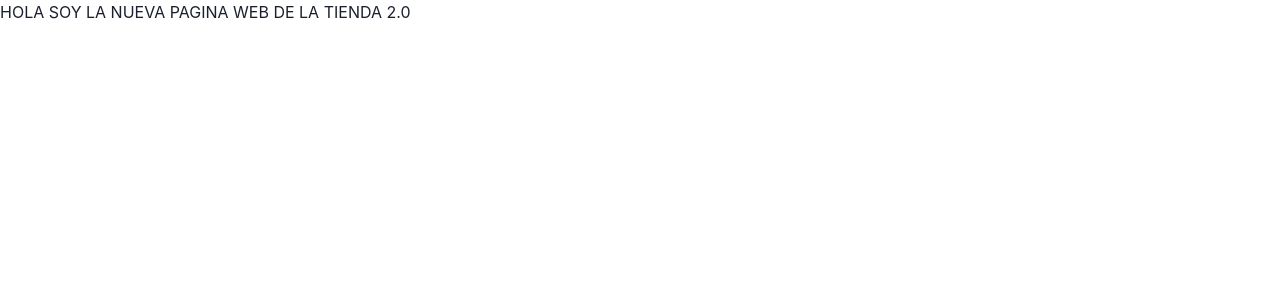
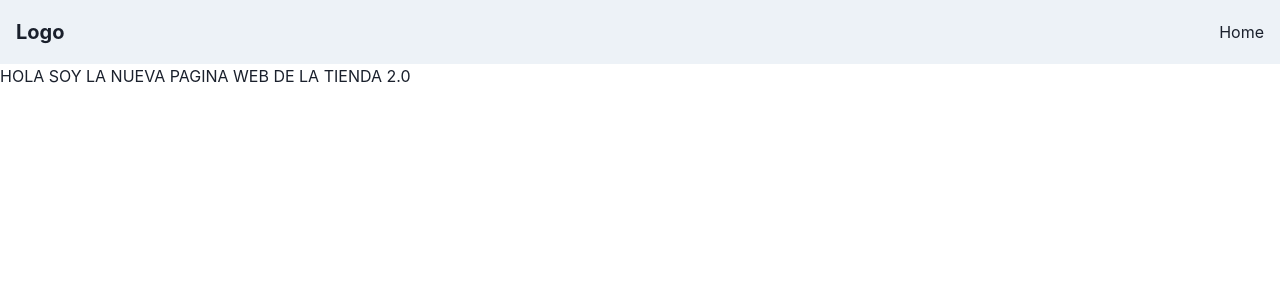
Before and after one commit to raffamartyn/tienda2.0, a Next.js app: page / in a window 1280 px wide. Shown: the top 300 px of the page. Built offline with nearby package versions, Linux system fonts and the light colour scheme.

Commit message:
componentes Navbar y layout creada

```diff
--- /dev/null
+++ b/component/layout.tsx
@@ -0,0 +1,20 @@
+import { ReactNode } from "react";
+import Navbar from "./navbar";
+
+interface Props {
+    children?:ReactNode
+}
+
+const Layout = ({children, ...props}: Props) =>{
+    return(
+        <>
+
+        <Navbar/>
+
+        <main {...props}>{children}</main>
+
+        </>
+    )
+}
+
+export default Layout;
--- /dev/null
+++ b/component/navbar.tsx
@@ -0,0 +1,61 @@
+
+import {
+    Box,
+    Flex,
+    HStack,
+    IconButton,
+    useDisclosure,
+    useColorModeValue,
+    Stack,
+    Heading,
+    Button,
+    Spacer,
+  } from '@chakra-ui/react';
+  import Link from 'next/link';
+  import { HamburgerIcon, CloseIcon } from '@chakra-ui/icons';
+
+
+  const Navbar = () => {
+    const { isOpen, onOpen, onClose } = useDisclosure();
+    const handleClick = () => (isOpen ? onClose() : onOpen());
+
+    return (
+      <Box bg={useColorModeValue('gray.100', 'gray.900')} px={4}>
+        <Flex h={16} alignItems={"center"} >
+          <IconButton
+            size={'md'}
+            icon={isOpen ? <CloseIcon /> : <HamburgerIcon />}
+            aria-label={'Open Menu'}
+            display={{ md: 'none' }}
+            onClick={handleClick}
+          />
+          <HStack spacing={8} alignItems={'center'}>
+            <Box>
+              <Heading size="md">Logo</Heading>
+            </Box>
+            </HStack>
+            <Spacer />
+            <HStack
+              as={'nav'}
+              spacing={4}
+              display={{ base: 'none', md: 'flex' }}
+
+            >
+              <Link href="/">Home</Link>
+            </HStack>
+
+        </Flex>
+
+        {isOpen ? (
+          <Box pb={4} display={{ md: 'none' }}>
+            <Stack as={'nav'} spacing={4}>
+            <Link href="/">Home</Link>
+
+            </Stack>
+          </Box>
+        ) : null}
+      </Box>
+    );
+  };
+
+  export default Navbar;
--- a/package.json
+++ b/package.json
@@ -9,6 +9,8 @@
     "lint": "next lint"
   },
   "dependencies": {
+    "@chakra-ui/icon": "^3.0.16",
+    "@chakra-ui/icons": "^2.0.18",
     "@chakra-ui/react": "^2.5.5",
     "@next/font": "13.2.4",
     "@types/node": "18.15.11",
--- a/src/pages/index.tsx
+++ b/src/pages/index.tsx
@@ -1,8 +1,12 @@
 import { Text } from "@chakra-ui/react";
-
+import Layout from "component/layout";
 const Index = () => {
   return(
-    <Text>HOLA SOY LA NUEVA PAGINA WEB DE LA TIENDA 2.0</Text>
+    <Layout>
+
+          <Text>HOLA SOY LA NUEVA PAGINA WEB DE LA TIENDA 2.0</Text>
+    </Layout>
+
   )
 }
 export default Index;
```
Also changed, not shown: 1 other file (tests, documents, lock files or other folders).
